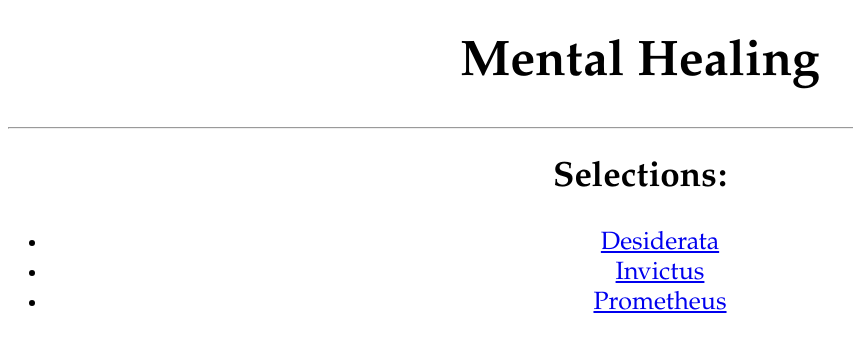
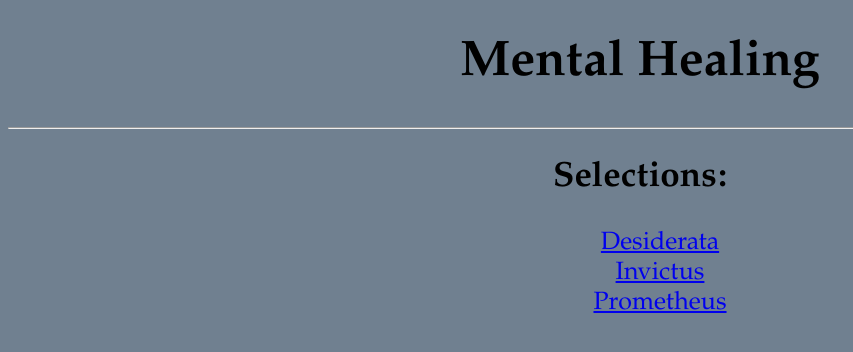
Before and after one commit to ViceSeveni/test-html, a plain HTML site: page index.html in a window 1280 px wide. Shown: the whole page, without its empty margins (0-853 px from the left). Drawn offline with Linux system fonts and the light colour scheme.

Commit message:
Styled with css

```diff
--- a/index.html
+++ b/index.html
@@ -2,25 +2,22 @@
 
 <html lang="en">
   <head>
+
     <meta charset="utf-8">
     <title>Mental Healing</title>
     <link rel="stylesheet" href="styles.css">
   </head>
-
   <body>
-
 
     <h1 class="title">Mental Healing</h1>
     <hr>
+    <h2 class="list-name">Selections:</h2>
 
-    <h2 class="list-name">
-      Selections:</h2>
+    <ul class="list" style="list-style:none;">
 
-    <ul class="list">
       <li><a href="poems/desiderata.html">Desiderata</a></li>
       <li><a href="poems/invictus.html">Invictus</a></li>
       <li><a href="poems/prometheus.html">Prometheus</a></li>
     </ul>
   </body>
-
 </html>
--- a/styles.css
+++ b/styles.css
@@ -1,3 +1,7 @@
+*{
+  background-color: slategray;
+}
+
 .title{
     font-size:50px;
     font-family: Garamond;
--- a/test/style.css
+++ b/test/style.css
@@ -1,6 +1,7 @@
 *{
   text-align: center;
-
+  color: black;
+  background-color: slategray;
 }
 
 .title{
```
